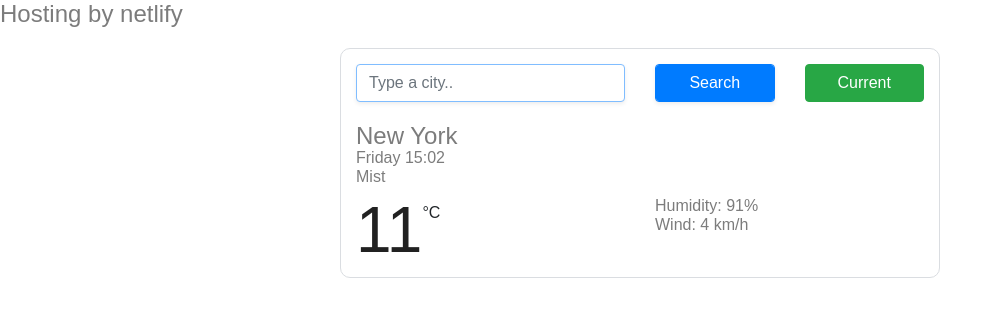
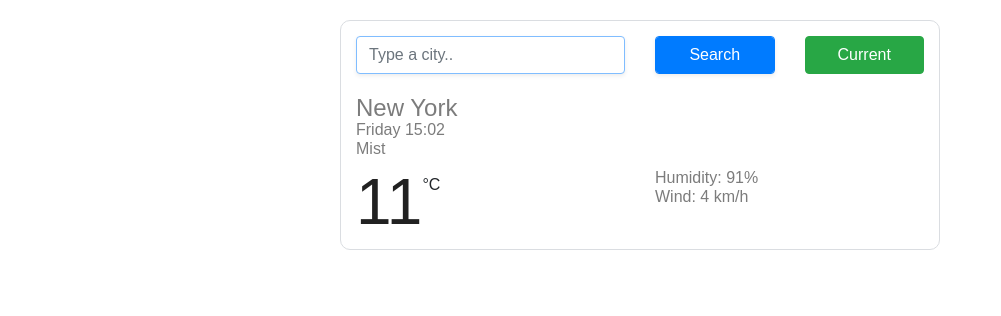
Before and after one commit to fatemehkhoramdel/weatherApp, a plain HTML site: page index.html in a window 1280 px wide. Shown: the whole page, without its empty margins (0-1001 px from the left). Drawn offline with nearby package versions, Linux system fonts and the light colour scheme.

```diff
--- a/index.html
+++ b/index.html
@@ -21,7 +21,6 @@
     data-new-gr-c-s-check-loaded="14.1097.0"
     data-gr-ext-installed=""
   >
-    <h1>Hosting by netlify</h1>
     <div class="container">
       <div class="weather-app">
         <form class="search-form" id="search-form">
```
